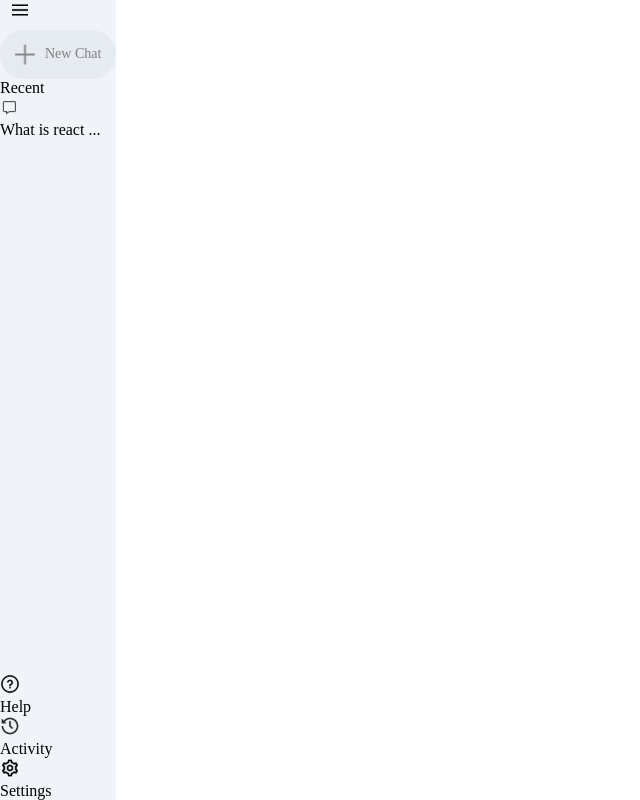
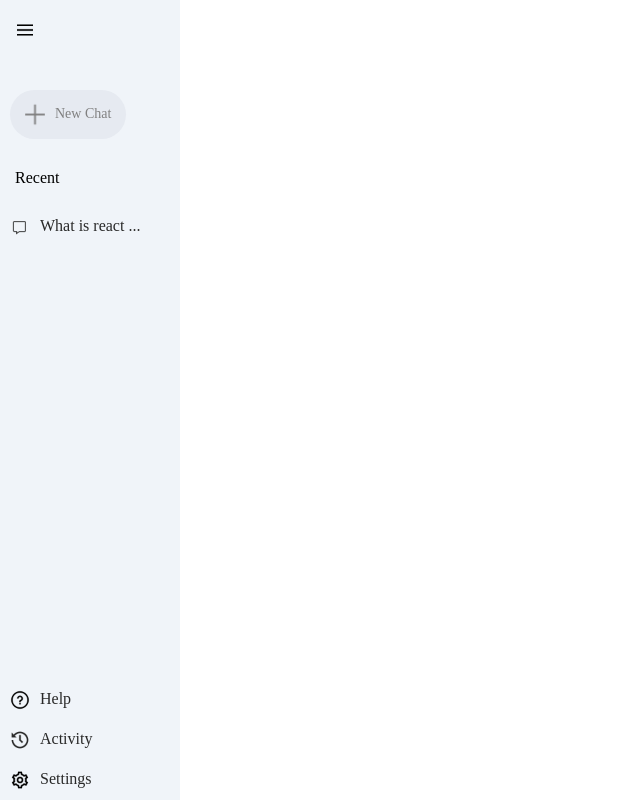
Before and after one commit to RONHEL235/sagittarius-, a React (Vite) app: page / in a window 1280 px wide. Shown: the whole page, without its empty margins (0-640 px from the left). Built offline with nearby package versions, Linux system fonts and the light colour scheme.

Commit message:
update Sidebar styles to improve layout and add recent entries section

```diff
--- a/src/components/Sidebar/Sidebar.css
+++ b/src/components/Sidebar/Sidebar.css
@@ -12,12 +12,14 @@
 
 .sidebar .menu {
     display: block;
-    margin-left: 10px;
+    margin-top: 20px;
+    margin-left: 15px;
     cursor: pointer;
 }
 
 .sidebar .new-chat {
-   margin-top: 10px;
+   margin-top: 50px;
+   margin-left: 10px;
    display: inline-flex;
    align-items: center;
    gap: 10px;
@@ -28,3 +30,39 @@
    color: grey;
    cursor: pointer;
 }
+
+.sidebar .recent {
+    display: flex;
+    flex-direction: column;
+}
+
+.sidebar .recent-title {
+    margin-top: 30px;
+    margin-bottom: 20px;
+    padding-left: 15px;
+}
+
+.sidebar .recent-entry {
+    display: flex;
+    align-items: start;
+    gap: 10px;
+    padding: 10px;
+    padding-right: 40px;
+    border-radius: 50px;
+    color: #282828;
+    cursor: pointer;
+}
+
+.sidebar .recent-entry:hover {
+    background-color: #e2e6eb;
+}
+
+.sidebar .bottom {
+    display: flex;
+    flex-direction: column;
+}
+
+.sidebar .bottom-item {
+    padding-right: 10px;
+    cursor: pointer;
+}
```
